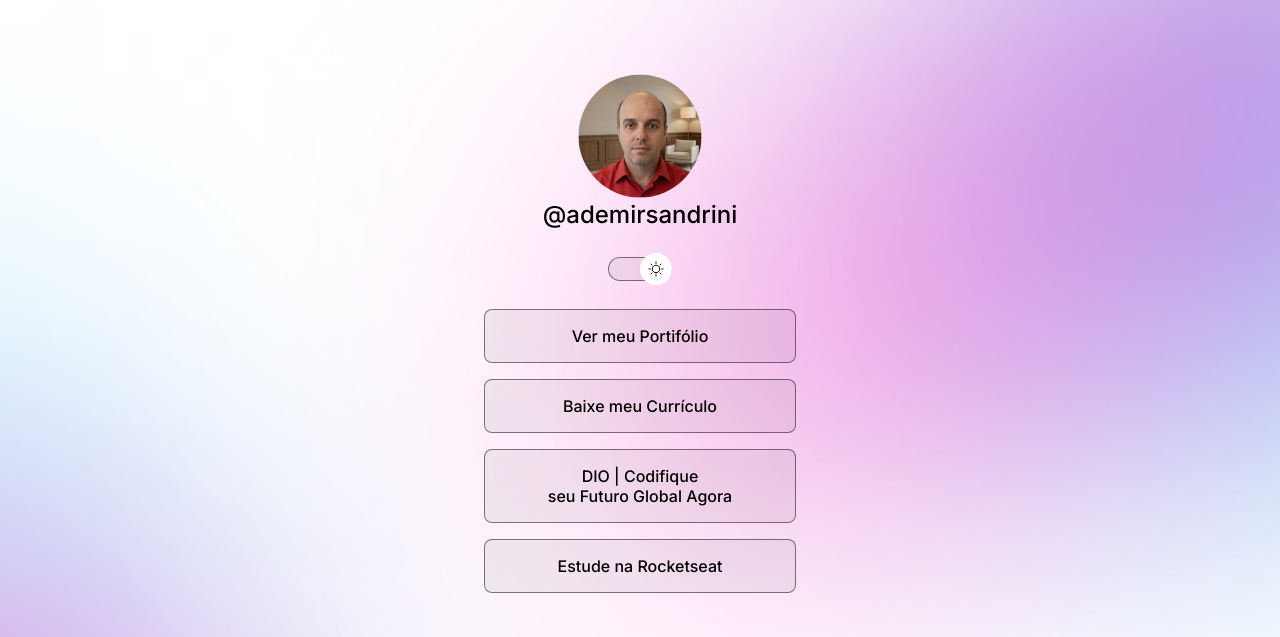
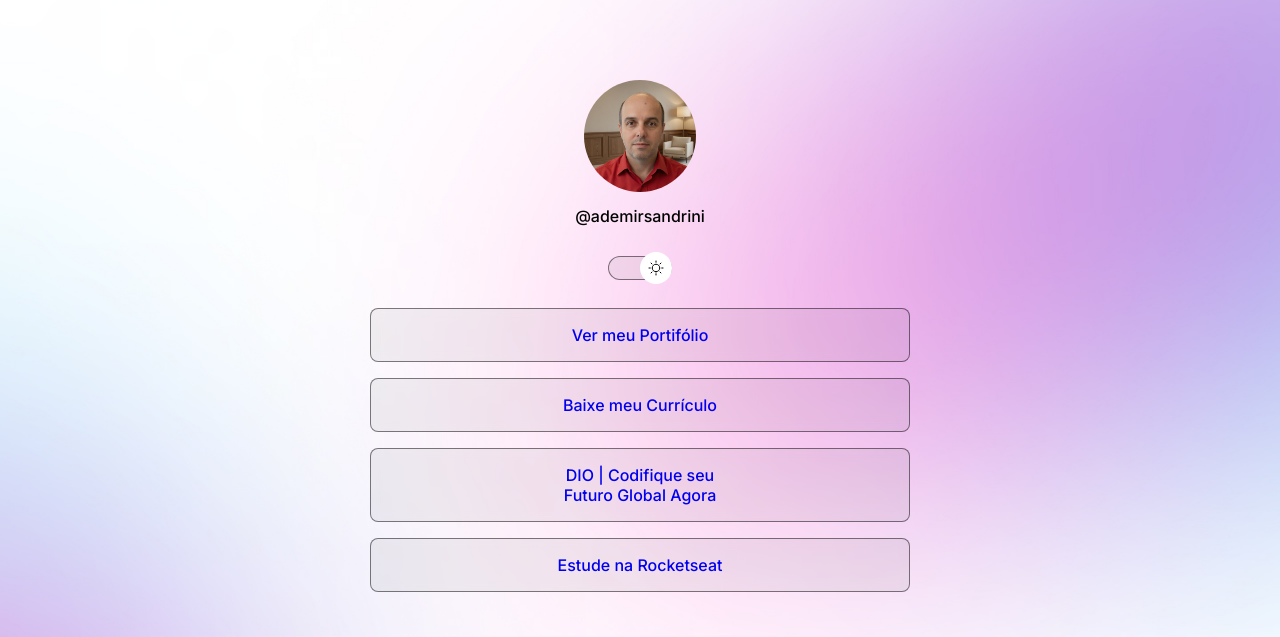
Before and after one commit to ademirsandrini/DevLinks, a website: page index.html in a window 1280 px wide. Shown: the top 637 px of the page. Drawn offline with nearby package versions, Linux system fonts and the light colour scheme.

Commit message:
ajustando meu projeto

```diff
--- a/index.html
+++ b/index.html
@@ -1,16 +1,15 @@
 <!doctype html>
 <html lang="pt-br" class="light">
   <head>
+    <meta charset="UTF-8" />
+    <meta name="viewport" content="width=device-width, initial-scale=1.0" />
+    <title>DevLinks</title>
     <link rel="preconnect" href="https://fonts.googleapis.com" />
     <link rel="preconnect" href="https://fonts.gstatic.com" crossorigin />
     <link
       href="https://fonts.googleapis.com/css2?family=Inter:ital,opsz,wght@0,14..32,100..900;1,14..32,100..900&display=swap"
       rel="stylesheet"
     />
-
-    <meta charset="UTF-8" />
-    <meta name="viewport" content="width=device-width, initial-scale=1.0" />
-    <title>DevLinks</title>
     <link rel="stylesheet" href="style.css" />
   </head>
 
@@ -31,10 +30,7 @@
       </div>
 
       <ul>
-        <li>
-          <a href="https://github.com/ademir-ths">Ver meu Portifólio</a>
-        </li>
-
+        <li><a href="https://github.com/ademir-ths">Ver meu Portifólio</a></li>
         <li>
           <a
             href="https://1drv.ms/b/c/3186fbfc4b551adc/IQDAkESFupOfS5b267wi68eEAWgU_HjWiyLeFs4K3uYa11k?e=tTyZRn"
@@ -42,33 +38,26 @@
             Baixe meu Currículo
           </a>
         </li>
-
         <li>
-          <a href="#">
-            DIO | Codifique
+          <a href="#" class="multiline-link">
+            DIO | Codifique seu
             <br />
-            seu Futuro Global Agora
+            Futuro Global Agora
           </a>
         </li>
-
-        <li>
-          <a href="https://www.rocketseat.com.br/" target="_blank">Estude na Rocketseat</a>
-        </li>
+        <li><a href="https://www.rocketseat.com.br/" target="_blank">Estude na Rocketseat</a></li>
       </ul>
 
       <div id="social-links">
         <a href="https://github.com/ademirsandrini" target="_blank">
           <ion-icon name="logo-github"></ion-icon>
         </a>
-
         <a href="https://www.instagram.com/ademirsandrini/" target="_blank">
           <ion-icon name="logo-instagram"></ion-icon>
         </a>
-
         <a href="https://www.tiktok.com/@ademirthiagosandr" target="_blank">
           <ion-icon name="logo-tiktok"></ion-icon>
         </a>
-
         <a href="https://www.linkedin.com/in/ademir-thiago-sandrini-2984454a/" target="_blank">
           <ion-icon name="logo-linkedin"></ion-icon>
         </a>
--- a/script.js
+++ b/script.js
@@ -1,23 +1,21 @@
 function updateProfileImage() {
-  const html = document.documentElement
-  const avatar = document.querySelector("#profile img")
+  const html = document.documentElement;
+  const avatar = document.querySelector("#profile img");
 
-  if (!avatar) return
+  if (!avatar) return;
 
   if (html.classList.contains("light")) {
-    avatar.setAttribute("src", "assets/avatar-light.jpg")
-    avatar.classList.add("is-light")
-    return
+    avatar.setAttribute("src", "assets/avatar-light.jpg");
+    avatar.classList.add("is-light");
+  } else {
+    avatar.setAttribute("src", "assets/avatar.jpg");
+    avatar.classList.remove("is-light");
   }
-
-  avatar.setAttribute("src", "assets/avatar.jpg")
-  avatar.classList.remove("is-light")
 }
 
 function toggleMode() {
-  const html = document.documentElement
-  html.classList.toggle("light")
-  updateProfileImage()
+  document.documentElement.classList.toggle("light");
+  updateProfileImage();
 }
 
-updateProfileImage()
+updateProfileImage();
--- a/style.css
+++ b/style.css
@@ -6,59 +6,58 @@
 
 :root {
   --text-color: white;
-  --bg-url: url(assets/bg-mobile.jpg);
+  --bg-url: url(./assets/bg-mobile.jpg);
   --stroke-color: rgba(255, 255, 255, 0.5);
   --surface-color: rgba(255, 255, 255, 0.05);
   --surface-color-hover: rgba(0, 0, 0, 0.02);
   --highlight-color: rgba(255, 255, 255, 0.2);
-  --switch-bg-url: url(assets/moon-stars.svg);
+  --switch-bg-url: url(./assets/moon-stars.svg);
 }
 
 .light {
   --text-color: black;
-  --bg-url: url(assets/bg-mobile-light.jpg);
+  --bg-url: url(./assets/bg-mobile-light.jpg);
   --stroke-color: rgba(0, 0, 0, 0.5);
   --surface-color: rgba(0, 0, 0, 0.05);
   --surface-color-hover: rgba(0, 0, 0, 0.02);
   --highlight-color: rgba(0, 0, 0, 0.1);
-  --switch-bg-url: url(assets/sun.svg);
+  --switch-bg-url: url(./assets/sun.svg);
 }
 
 body {
   background: var(--bg-url) no-repeat top center/cover;
-  color: var(--text-color);
-  margin: 0;
-  font-family:
-    system-ui,
-    -apple-system,
-    "Segoe UI",
-    Roboto,
-    "Helvetica Neue",
-    Arial;
-}
-
-body * {
+  height: 100vh;
   font-family: "Inter", sans-serif;
   color: var(--text-color);
 }
 
 #container {
-  width: 360px;
+  width: 100%;
+  max-width: 588px;
   margin: 56px auto 0;
   padding: 0 24px;
 }
 
+/* Profile */
 #profile {
   text-align: center;
   padding: 24px;
 }
 
+#profile img {
+  width: 112px;
+  height: 112px;
+  border-radius: 50%;
+  object-fit: cover;
+}
+
 #profile p {
   font-weight: 500;
-  font-size: 24px;
+  line-height: 24px;
   margin-top: 8px;
 }
 
+/* Switch */
 #switch {
   position: relative;
   width: 64px;
@@ -98,25 +97,7 @@ body * {
   border-radius: 9999px;
 }
 
-.profile-pic {
-  display: block;
-  width: 112px;
-  height: 112px;
-  object-fit: cover;
-  margin: 0 auto;
-  border-radius: 50%;
-  object-position: 50% calc(50% + 8px);
-  transition:
-    transform 0.2s ease,
-    object-position 0.2s ease;
-}
-
-.profile-pic.is-light {
-  object-position: 50% 42%;
-  transform: scale(1.1);
-}
-
-/* links */
+/* Links */
 ul {
   list-style: none;
   display: flex;
@@ -129,7 +110,6 @@ ul li a {
   display: flex;
   align-items: center;
   justify-content: center;
-  text-align: center;
   padding: 16px 24px;
   background: var(--surface-color);
   border: 1px solid var(--stroke-color);
@@ -141,11 +121,16 @@ ul li a {
   transition: background 0.2s;
 }
 
+ul li a.multiline-link {
+  text-align: center;
+}
+
 ul li a:hover {
   background: var(--surface-color-hover);
   border: 1.5px solid var(--text-color);
 }
 
+/* Social Links */
 #social-links {
   display: flex;
   justify-content: center;
@@ -172,6 +157,7 @@ footer {
   font-size: 14px;
 }
 
+/* Media Queries */
 @media (min-width: 700px) {
   :root {
     --bg-url: url(./assets/bg-desktop.jpg);
@@ -182,7 +168,7 @@ footer {
   }
 }
 
-/* animation */
+/* Animation */
 @keyframes slide-in {
   from {
     left: 0;
```
Also changed, not shown: assets/bg-mobile-light.jpg, assets/bg-mobile.jpg.
